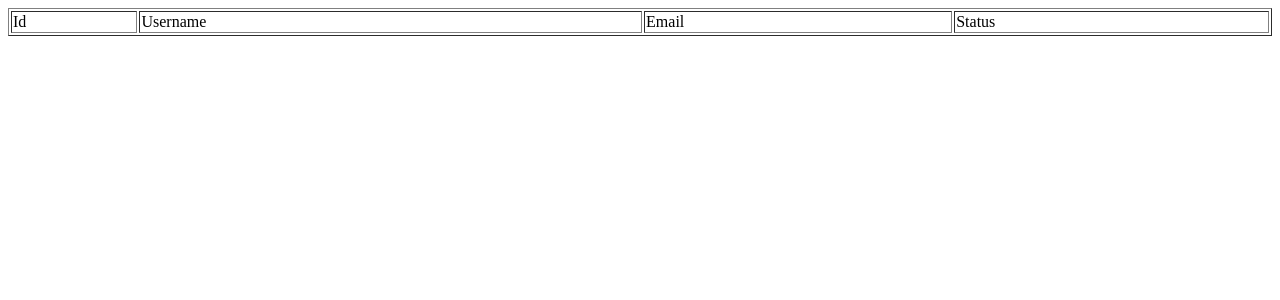
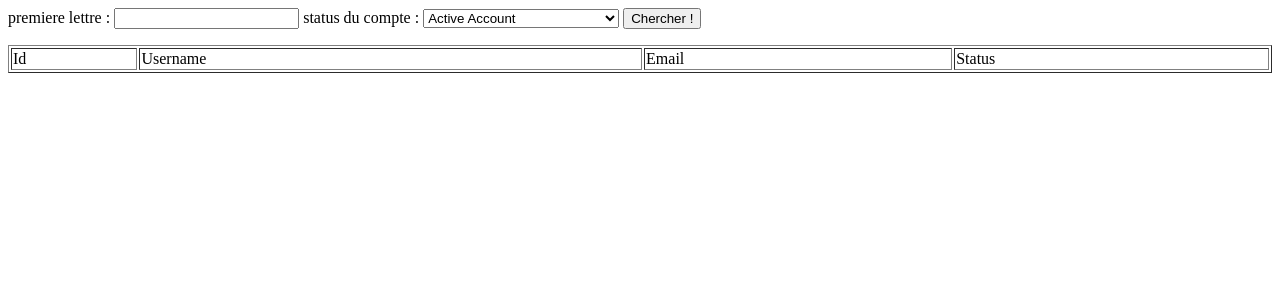
Before and after one commit to Rodez-IUT/dut-info2-premierspaspdo-MathieuCapo, a PHP site: page /all_users.php in a window 1280 px wide. Shown: the top 300 px of the page. Run offline with PHP 8.4, Linux system fonts and the light colour scheme; data that the repository does not hold is empty.

Commit message:
fix #3.2 Moteur de recherche sur status et username

```diff
--- a/all_users.php
+++ b/all_users.php
@@ -12,6 +12,37 @@
 		PDO::ATTR_EMULATE_PREPARES   => false,
 	];
 
+	if (isset($_POST['lettre'])) {
+		$lettre = $_POST['lettre']."%";
+	} else {
+		$lettre='%';
+	}
+	if (isset($_POST['type'])) {
+		$status =$_POST['type'];
+	} else {
+		$status='%';
+	}
+?>
+<html>
+	<head>
+
+	</head>
+	<body>
+		<div class="formulaire">
+			<form action='all_users.php' method='post'>
+				premiere lettre : <input type="text" name="lettre"/>
+				status du compte : <select name="type">
+					 <option value="Active Account">Active Account</option>
+					<option value="Waiting for account validation">Waiting for account validation</option>
+				</select>
+				<input type="submit" value="Chercher !"/>
+			</form>
+		</div>
+	</body>
+
+
+<?php
+
 	try {
 		$pdo = new PDO($dsn, $user, $pass, $options);
 	} catch (PDOException $e) {
@@ -22,8 +53,8 @@
 	$stmt = $pdo->query("SELECT users.id, username, email, name
 						FROM users
 						JOIN status ON users.status_id = status.id
-						WHERE name = 'Active account'
-						AND username LIKE 'e%'
+						WHERE name LIKE '$status'
+						AND username LIKE '$lettre'
 						ORDER BY username
 						");
 	$stmt->execute();
@@ -39,3 +70,4 @@
 	echo "</table>";
 
 ?>
+</html>
```
